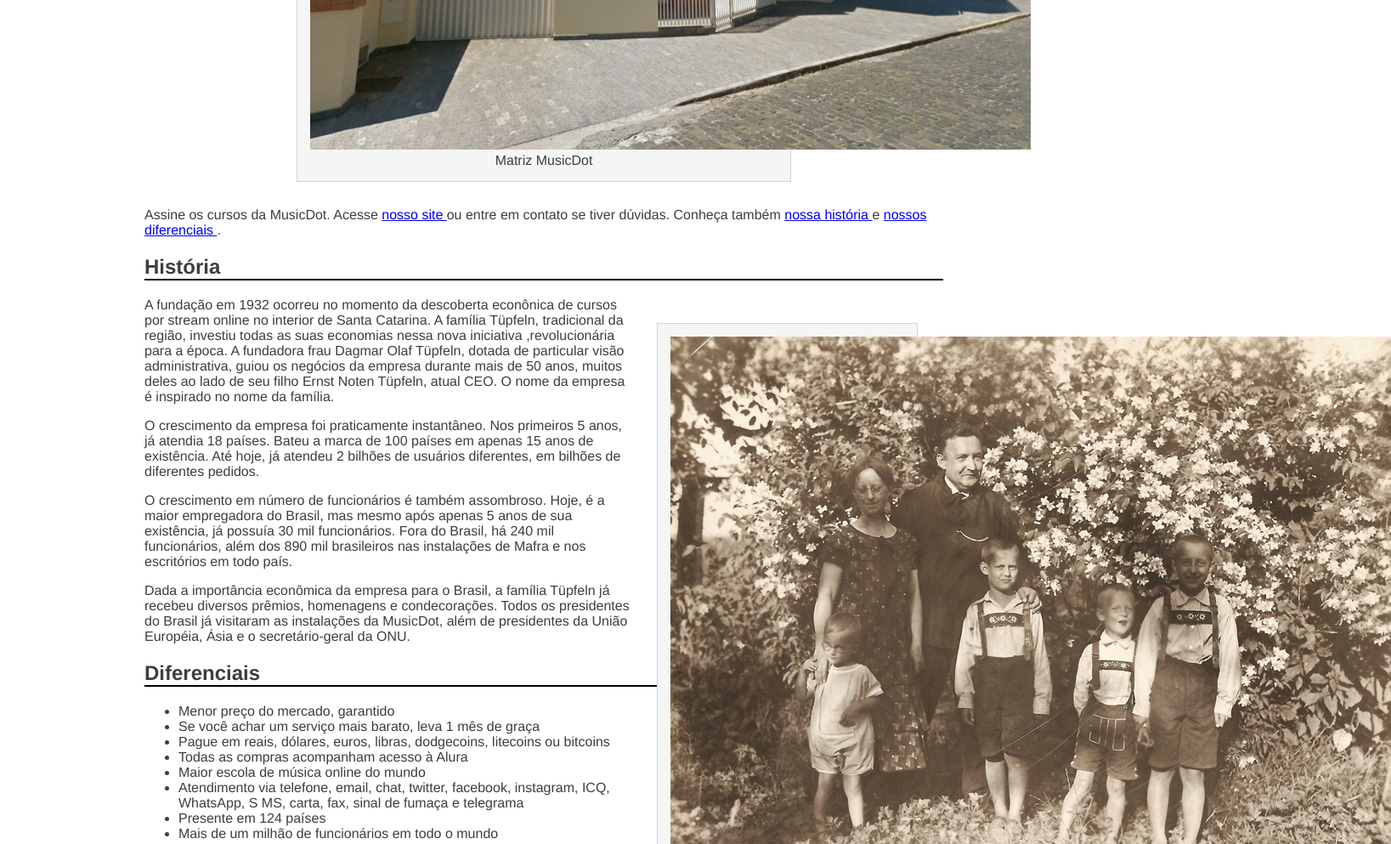
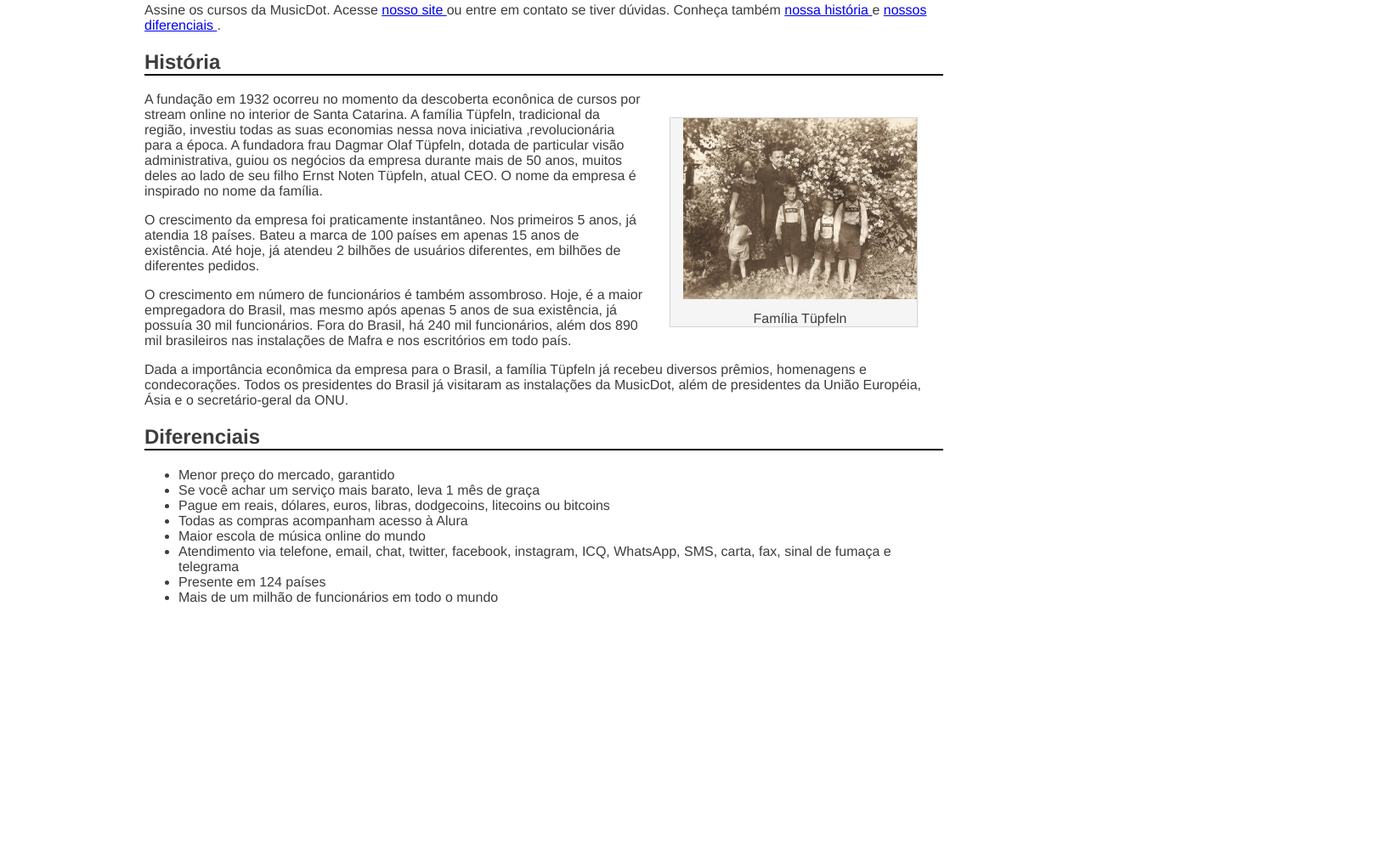
Before and after one commit to annecarv/MusicDotProject, a plain HTML site: page sobre.html in a window 1280 px wide. Shown: the part 789-1782 px from the top of the page at 85% size, 1637 px wide, since content can reach past the window. After the commit the page ends 1517 px from the top, so only its background shows below. Drawn offline with Linux system fonts and the light colour scheme.

Commit message:
alterações css

```diff
--- a/sobre.html
+++ b/sobre.html
@@ -89,8 +89,7 @@ de	90%	de participação	em	118	deles.
 	    <li>	Pague	em	reais,	dólares,	euros,	libras,	dodgecoins,	litecoins	ou	bitcoins	</li>
 	    <li>	Todas	as	compras	acompanham	acesso	à	Alura	</li>
 	    <li>	Maior	escola	de	música	online	do	mundo	</li>
-	    <li>	Atendimento	via	telefone,	email,	chat,	twitter,	facebook,	instagram,	ICQ,	WhatsApp,	S
-        MS,	carta,	fax,	sinal	de	fumaça	e telegrama	</li>
+	    <li>	Atendimento	via	telefone,	email,	chat,	twitter,	facebook,	instagram,	ICQ,	WhatsApp, SMS,	carta,	fax,	sinal	de	fumaça	e telegrama	</li>
         <li>	Presente	em	124	países	</li>
 	    <li>	Mais	de	um	milhão	de	funcionários	em	todo	o	mundo	</li>
 	</ul>
--- a/stylesheets/sobre.css
+++ b/stylesheets/sobre.css
@@ -19,8 +19,9 @@ figure {
     border: 1px solid lightgrey;
 
     margin:30px;
-    padding:15px;
+    padding-left: 15px;
 }
+
 figcaption {
     margin-top:10px;
 }
@@ -35,6 +36,6 @@ figcaption {
     width: 275px;
     float: right;
 }
-.figure-img {
-    width: auto;
+figure img {
+    width: 100%;
 }
```
